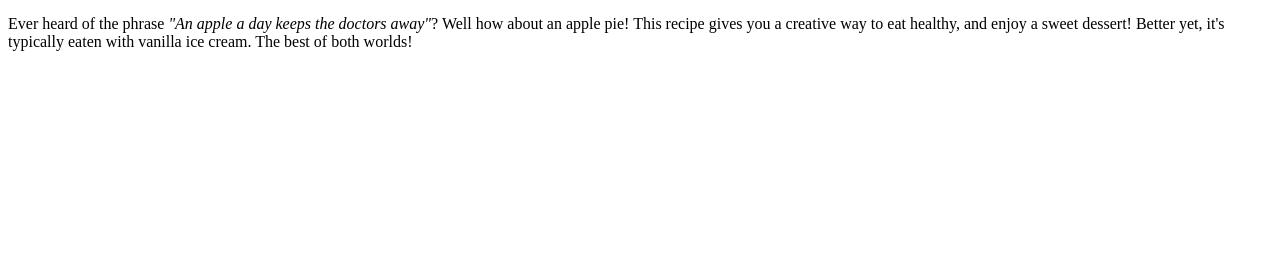
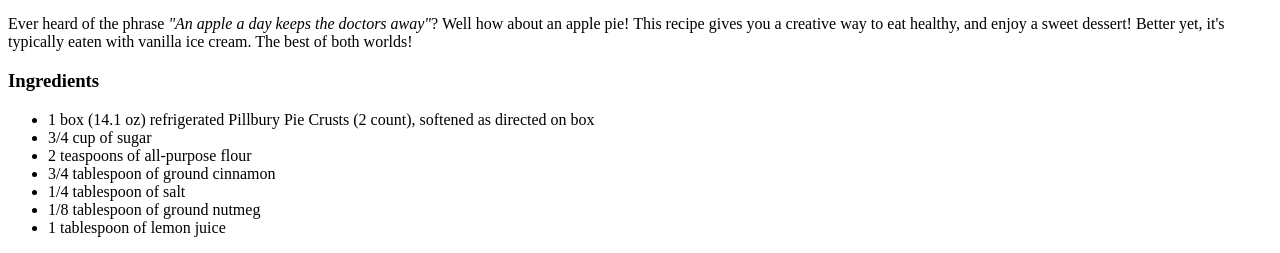
Before and after one commit to kevinhuang1208/odin-recipes, a plain HTML site: page recipes/apple-pie.html in a window 1280 px wide. Shown: the part 1328-1581 px from the top of the page. Before the commit the page ends 1395 px from the top, so only its background shows below. Drawn offline with Linux system fonts and the light colour scheme.

Commit message:
Changed apple pie recipes for a more simplistic instruction

```diff
--- a/recipes/apple-pie.html
+++ b/recipes/apple-pie.html
@@ -9,5 +9,15 @@
        <img src="images/apple-pie.jpg" alt="Apple Pie">
        <h3>Description</h3>
        <p>Ever heard of the phrase <em>"An apple a day keeps the doctors away"</em>? Well how about an apple pie! This recipe gives you a creative way to eat healthy, and enjoy a sweet dessert! Better yet, it's typically eaten with vanilla ice cream. The best of both worlds!</p>
+       <h3>Ingredients</h3>
+       <ul>
+        <li>1 box (14.1 oz) refrigerated Pillbury Pie Crusts (2 count), softened as directed on box</li>
+        <li>3/4 cup of sugar</li>
+        <li>2 teaspoons of all-purpose flour</li>
+        <li>3/4 tablespoon of ground cinnamon</li>
+        <li>1/4 tablespoon of salt</li>
+        <li>1/8 tablespoon of ground nutmeg</li>
+        <li>1 tablespoon of lemon juice</li>
+       </ul>
     </body>
 </html>
```
